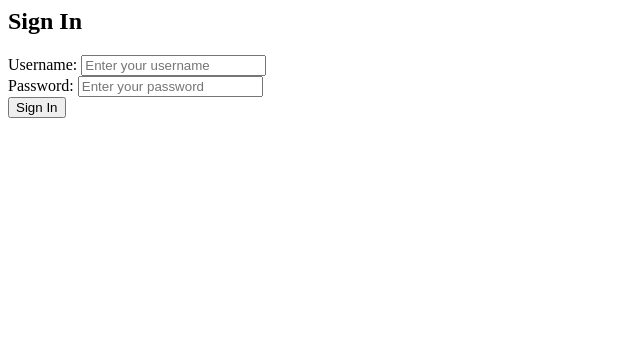
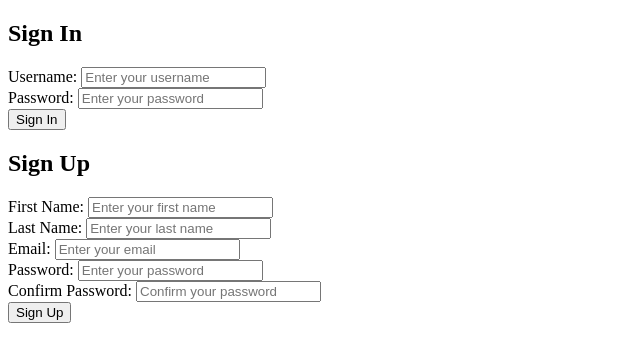
Before and after one commit to laiba-irfan44/Signin-Signup, a plain HTML site: page index.html in a window 1280 px wide. Shown: the whole page, without its empty margins (0-640 px from the left). Drawn offline with Linux system fonts and the light colour scheme.

Commit message:
Added SignUp form
Created signup form in html branch

```diff
--- a/index.html
+++ b/index.html
@@ -1,4 +1,13 @@
-<form id="signInForm" class="form">
+<!DOCTYPE html>
+<html lang="en">
+<head>
+    <meta charset="UTF-8">
+    <meta http-equiv="X-UA-Compatible" content="IE=edge">
+    <meta name="viewport" content="width=device-width, initial-scale=1.0">
+    <title>Document</title>
+</head>
+<body>
+    <form id="signInForm" class="form">
     <h2>Sign In</h2>
     <div class="form-group">
         <label for="username">Username:</label>
@@ -10,3 +19,30 @@
     </div>
     <button type="submit">Sign In</button>
 </form>
+<form id="signUpForm" class="form">
+    <h2>Sign Up</h2>
+    <div class="form-group">
+        <label for="firstName">First Name:</label>
+        <input type="text" id="firstName" name="firstName" placeholder="Enter your first name" required>
+    </div>
+    <div class="form-group">
+        <label for="lastName">Last Name:</label>
+        <input type="text" id="lastName" name="lastName" placeholder="Enter your last name" required>
+    </div>
+    <div class="form-group">
+        <label for="email">Email:</label>
+        <input type="email" id="email" name="email" placeholder="Enter your email" required>
+    </div>
+    <div class="form-group">
+        <label for="password">Password:</label>
+        <input type="password" id="password" name="password" placeholder="Enter your password" required>
+    </div>
+    <div class="form-group">
+        <label for="confirmPassword">Confirm Password:</label>
+        <input type="password" id="confirmPassword" name="confirmPassword" placeholder="Confirm your password" required>
+    </div>
+    <button type="submit">Sign Up</button>
+</form>
+
+</body>
+</html>
```
